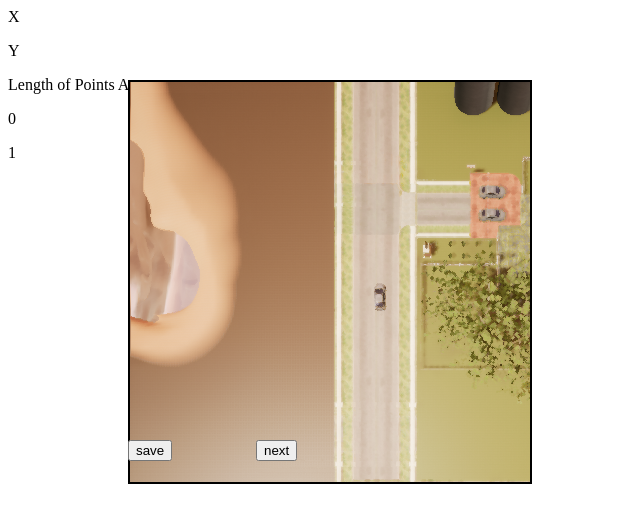
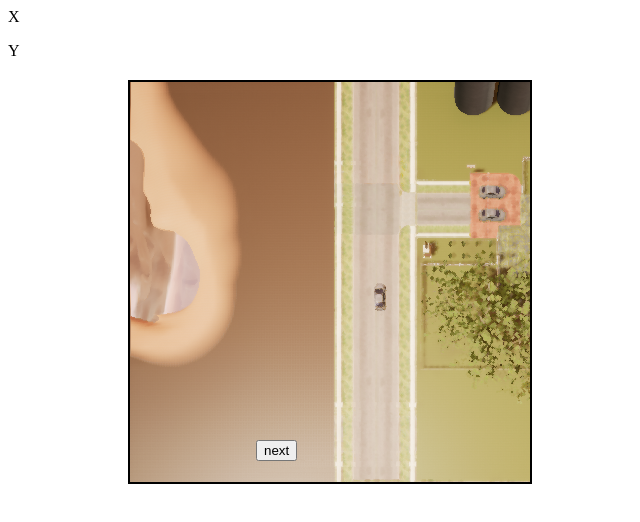
Before and after one commit to COHRINT/COHRINT.github.io, a plain HTML site: page SketchDataCollection/sdc.html in a window 1280 px wide. Shown: the whole page, without its empty margins (0-640 px from the left). Drawn offline with Linux system fonts and the light colour scheme.

Commit message:
remove save button

```diff
--- a/SketchDataCollection/sdc.html
+++ b/SketchDataCollection/sdc.html
@@ -52,9 +52,7 @@
             set.sketches.push(new Sketch(index));
             canvas = document.getElementById('can');
             var imgPath = 'img/' + index + '.png';
-            document.getElementById("MainIndex").innerHTML = mainIndex;
             document.getElementById("can").style.background = "url('" + imgPath + "')";
-            document.getElementById("LenSketches").innerHTML = set.sketches.length;
             ctx = canvas.getContext("2d");
             w = canvas.width;
             h = canvas.height;
@@ -114,23 +112,21 @@
         set.sketches[mainIndex].pointsArray.push(new Point(currX, currY));
         ctx.fillRect(currX, currY, 4,4);
 
-        document.getElementById("arrayLength").innerHTML = "Length of Array:" + set.sketches[mainIndex].pointsArray.length.toString();
 
     }
-
+    /*
     function save() {
         document.getElementById("canvasimg").style.border = "2px solid";
         var dataURL = canvas.toDataURL();
         document.getElementById("canvasimg").src = dataURL;
         document.getElementById("canvasimg").style.display = "inline";
     }
-
+    */
     function nextImage(){
 
         mainIndex ++;
         ctx.clearRect(0, 0, w, h);
         init(mainIndex);
-        document.getElementById("MainIndex").innerHTML = mainIndex;
 
     }
 
@@ -164,17 +160,14 @@
             }
         }
     }
-    //@TODO: temporary pointsArray adding to class pointsArray AFTER entire drawing cycle is over
+
     </script>
     <body onload="init(0)">
         <canvas id="can" width="400" height="400" style="position:absolute;top:10%;left:10%;border:2px solid;background: url('img/mini_0_1.png');"></canvas>
         <img id="canvasimg" style="position:absolute;top:10%;left:52%;" style="display:none;">
-        <input type="button" value="save" id="btn" size="30" onclick="save()" style="position:absolute;top:55%;left:10%;">
         <input type = "button" value = "next" id = "nxt" size = "23" onclick = "nextImage()" style="position:absolute;top:55%;left:20%;">
         <p id = "xView">X</p>
         <p id = "yView">Y</p>
-        <p id = "arrayLength">Length of Points Array</p>
-        <p id = "MainIndex">MainIndex value</p>
-        <p id = "LenSketches">LenSketches</p>
+
     </body>
     </html>
```
